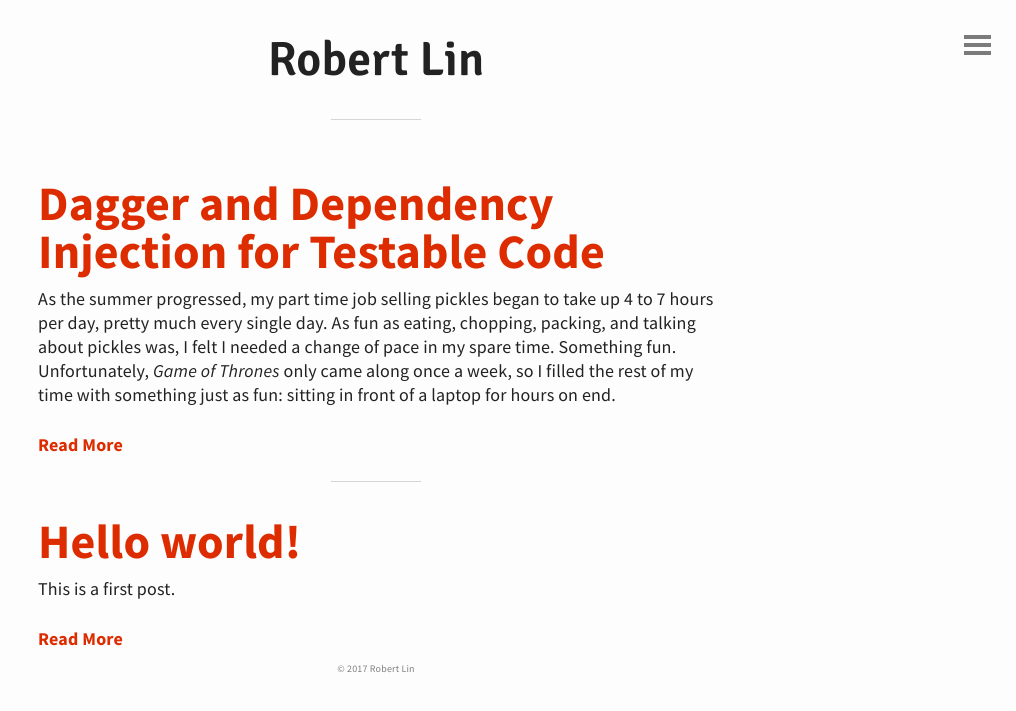
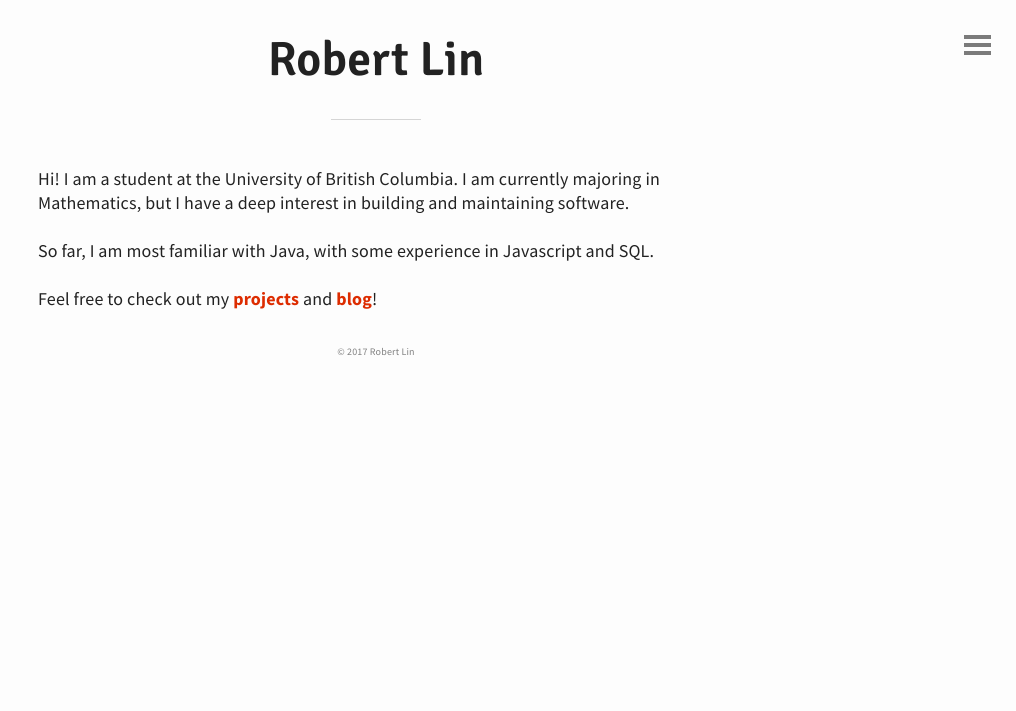
Before and after one commit to bobheadxi/bobheadxi.github.io, a Jekyll site: the page built from index.html, in a window 1280 px wide. Shown: the top 711 px of the page, without its empty margins (264-1280 px from the left). Built offline with Jekyll 4.4.1, drawn with Linux system fonts in a browser that asks for light colours; the list of posts is cut into pages by our own code.

Commit message:
Fixes #2: New landing page, new "Projects" page (#3)
* Landing page changed to About page

*New Blog page

* New Projects page

```diff
--- a/index.html
+++ b/index.html
@@ -2,17 +2,13 @@
 layout: default
 ---
 
-<div class="posts">
-  {% for post in site.posts %}
-    <article class="post">
+<body>
+<p>Hi! I am a student at the University of British Columbia. I am currently
+    majoring in Mathematics, but I have a deep interest in building and
+    maintaining software.</p>
 
-      <h1><a href="{{ site.baseurl }}{{ post.url }}">{{ post.title }}</a></h1>
+<p>So far, I am most familiar with Java, with some
+    experience in Javascript and SQL.</p>
 
-      <div class="entry">
-        {{ post.excerpt }}
-      </div>
-
-      <a href="{{ site.baseurl }}{{ post.url }}" class="read-more">Read More</a>
-    </article>
-  {% endfor %}
-</div>
+<p>Feel free to check out my <a href="/projects">projects</a> and <a href="/blog">blog</a>!</p>
+</body>
```
Also changed, not shown: about.md (deleted, +0 -12 lines), blog.html (added, +19 -0 lines), projects.md (added, +19 -0 lines).
